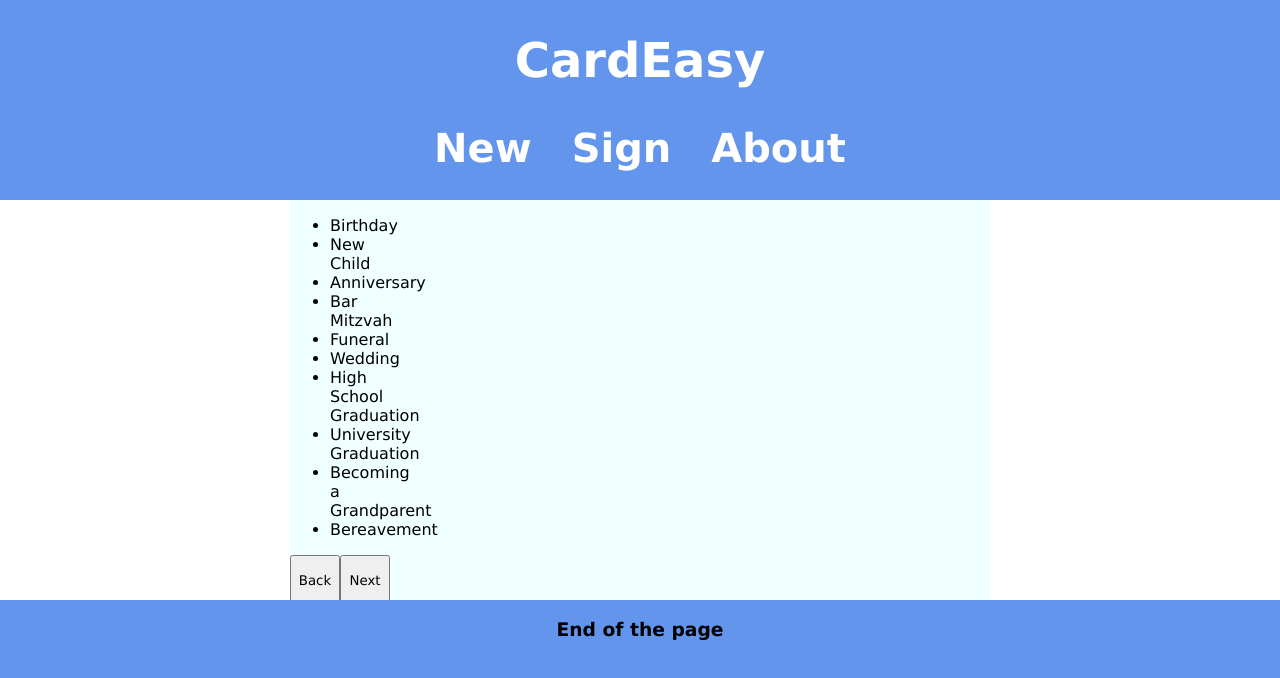
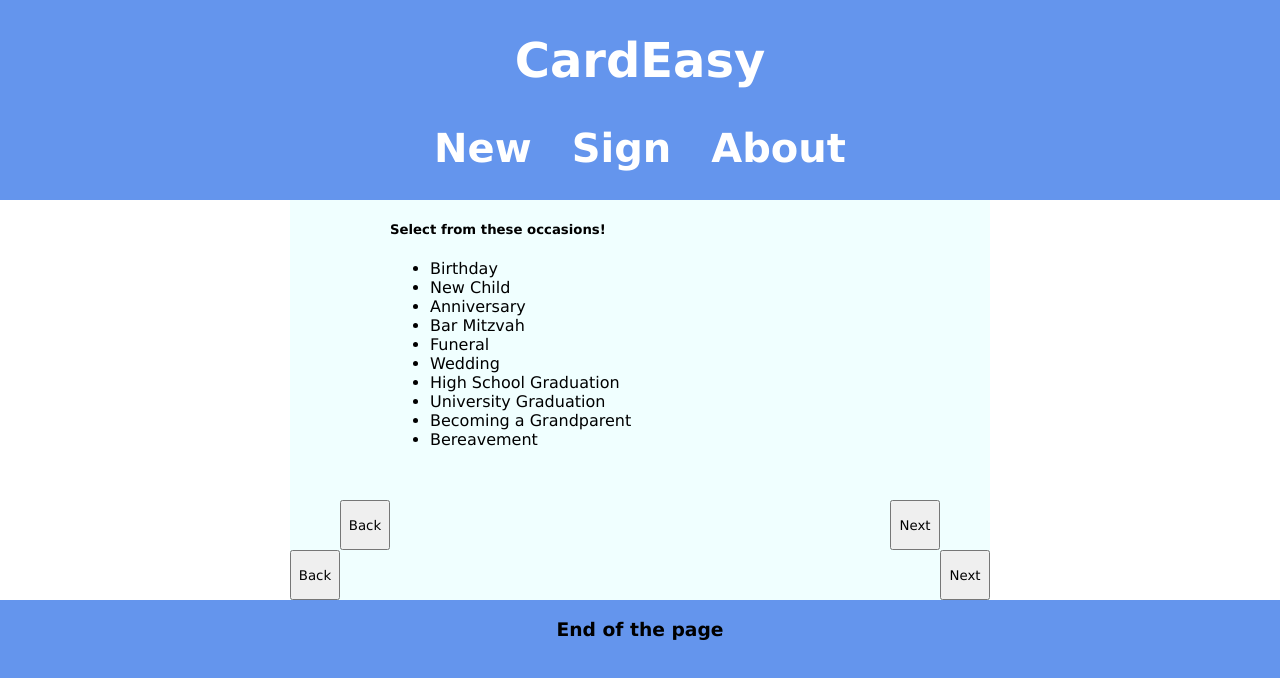
Before and after one commit to jakekasan/cardeasy, a React app: page /new in a window 1280 px wide. Shown: the top 678 px of the page. Built offline with nearby package versions, Linux system fonts and the light colour scheme.

Commit message:
Wrap paginator children in article.Content for styling

```diff
--- a/src/react/NewCardForm.jsx
+++ b/src/react/NewCardForm.jsx
@@ -46,9 +46,12 @@ const Occasion = ({ name }) => <li className="Occasion">{ name }</li>
 const OccasionList = () => {
     const { currentView } = useContext(PaginatorContext);
     return (
-        <ul className="OccasionList">
-            { currentView.map(occasion => <Occasion key={occasion.id} {...occasion} />)}
-        </ul>
+        <article className="Content">
+            <h5>Select from these occasions!</h5>
+            <ul className="OccasionList">
+                { currentView.map(occasion => <Occasion key={occasion.id} {...occasion} />)}
+            </ul>
+        </article>
     )
 }
 
@@ -72,10 +75,10 @@ const SetOccasion = () => {
 
 const SetSender = () => {
     return (
-        <>
+        <article className="Content">
             <h5>Title</h5>
             <p>Content</p>
-        </>
+        </article>
     )
 }
 
@@ -84,7 +87,7 @@ const JustRender = () => {
     console.log("JustRender - currentView:");
     console.log(currentView);
     return (
-        <>{ currentView.map((item, i) => <div key={i}>{ item }</div>) }</>
+        <>{ currentView.map((item, i) => <div className="Content" key={i}>{ item }</div>) }</>
     )
 }
 
```
